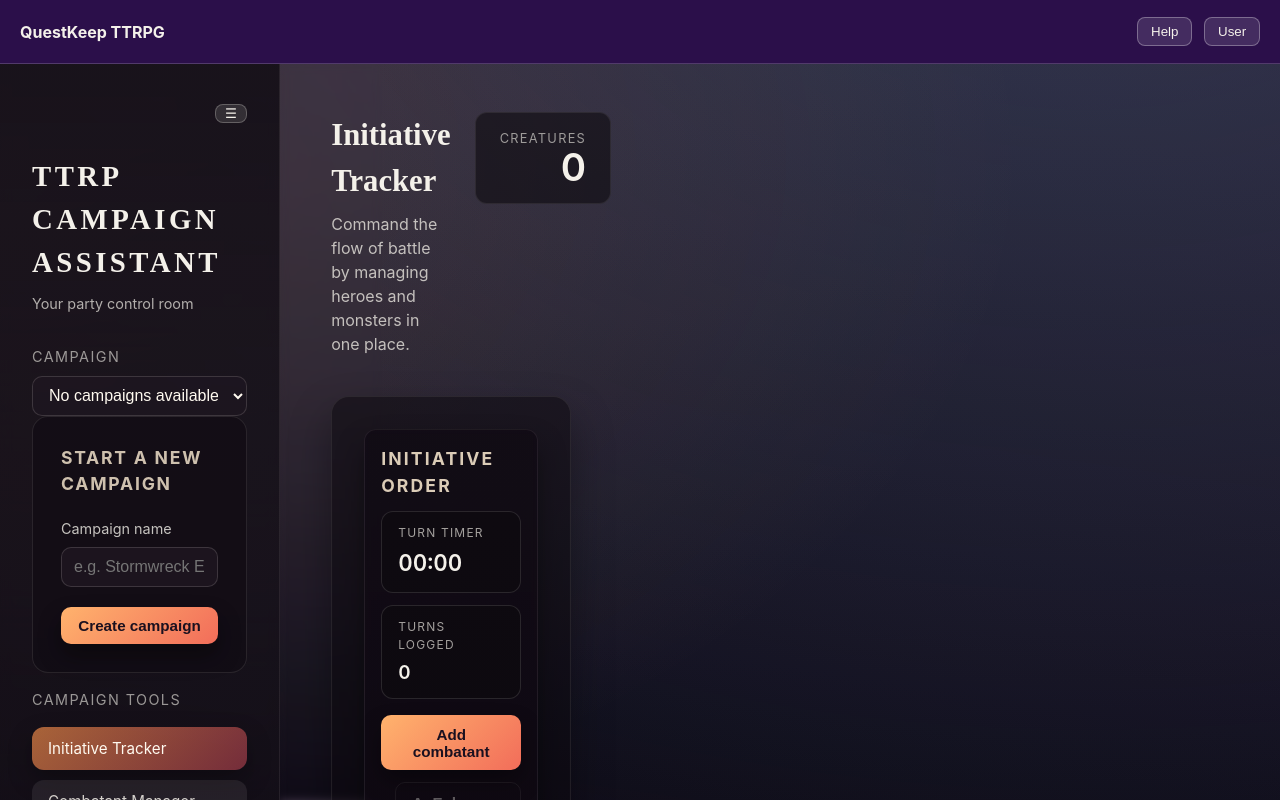
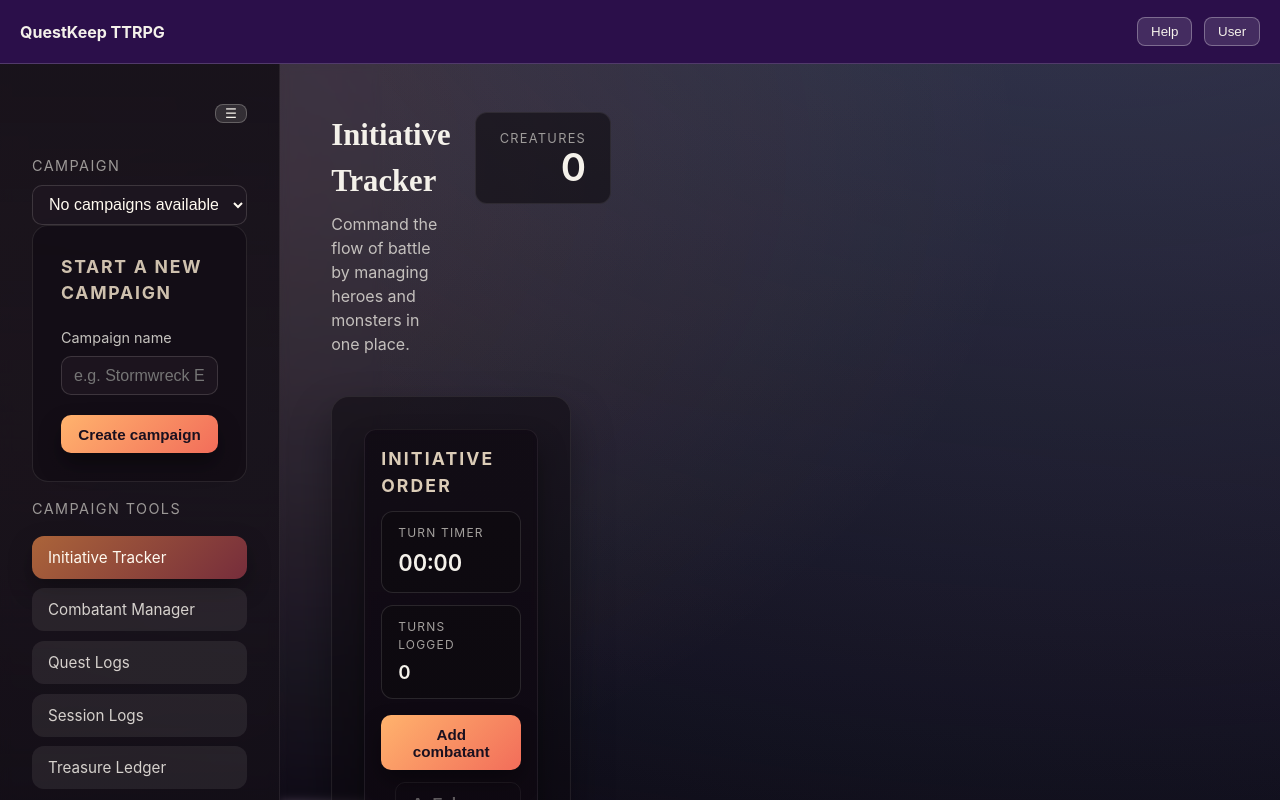
Before and after one commit to FireHeartA/DND, a React (Vite) app in the folder apps/dnd-initiative-tracker/: page / in a window 1280 px wide. Shown: the top 800 px of the page. Built offline with nearby package versions, Linux system fonts and the light colour scheme.

Commit message:
sidebar header removed

```diff
--- a/apps/dnd-initiative-tracker/src/components/layout/Sidebar.tsx
+++ b/apps/dnd-initiative-tracker/src/components/layout/Sidebar.tsx
@@ -66,10 +66,6 @@ export const Sidebar: React.FC<SidebarProps> = ({
     </button>
     {!isMinimized && (
       <>
-    <header className="sidebar__header">
-      <h1>TTRP campaign assistant</h1>
-      <p>Your party control room</p>
-    </header>
     <nav className="sidebar__nav">
       <div className="sidebar__campaign-controls">
         <label>
```
